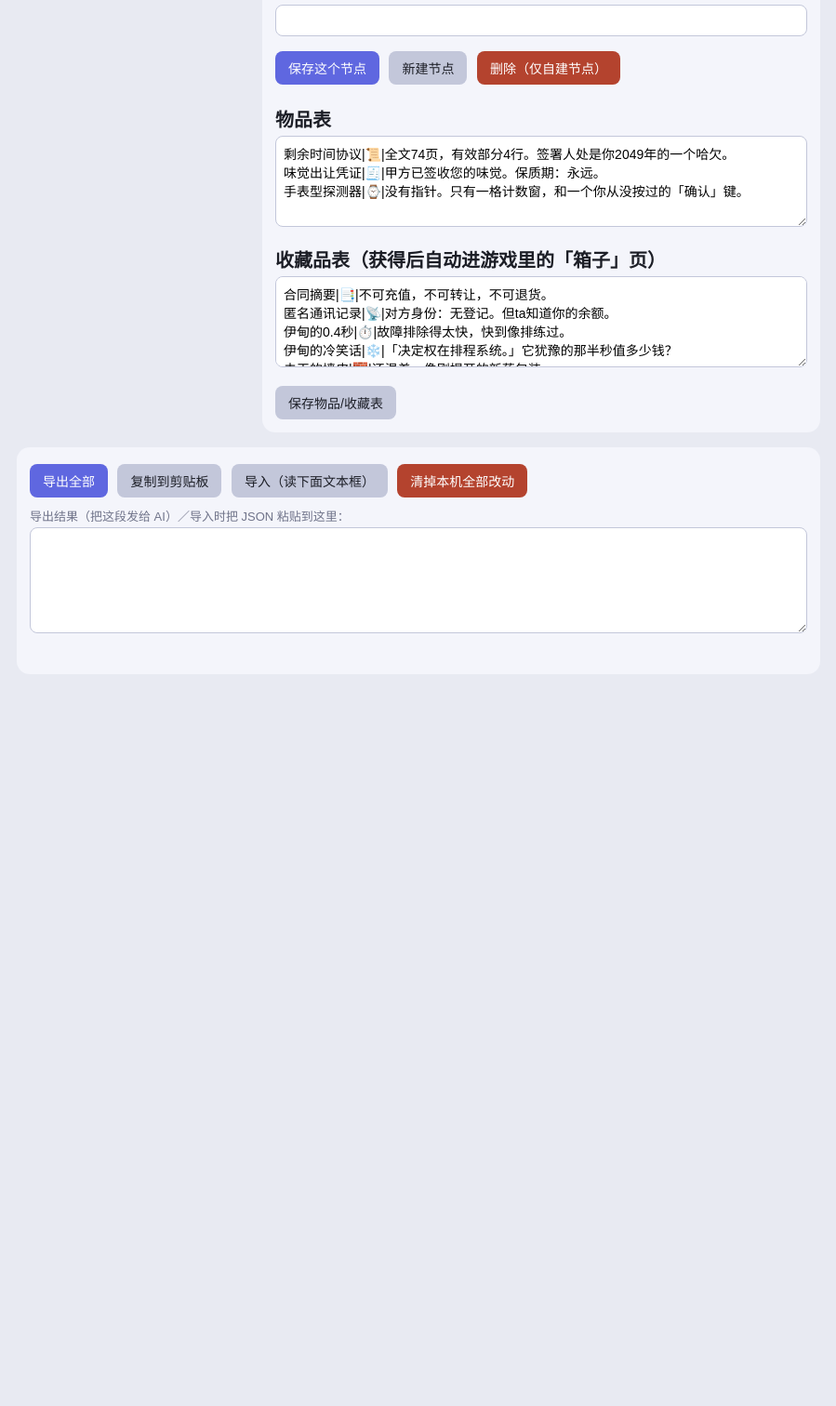
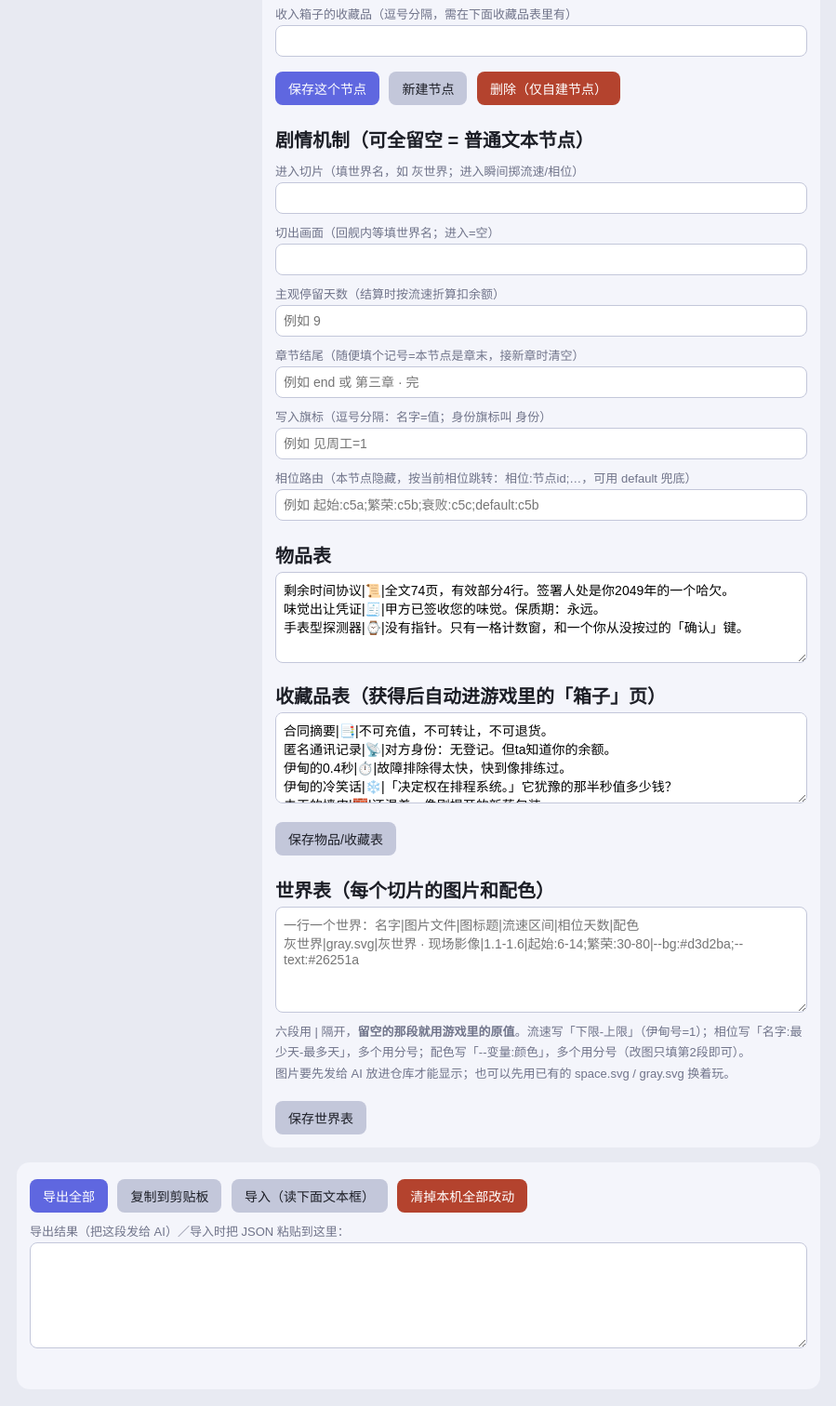
Before and after one commit to Alnas1/Eden, a plain HTML site: page dev.html in a window 1280 px wide. Shown: the part 880-2392 px from the top of the page at 93% size, without its empty margins (190-1089 px from the left). Before the commit the page ends 1623 px from the top, so only its background shows below. Drawn offline with Linux system fonts and the light colour scheme.

Commit message:
v6: 编辑页可改世界(配图/配色/流速/相位)与剧情机制字段(enter/stay/end/flags/相位路由/选项门槛)，sw 缓存补 dev 页

```diff
--- a/dev.html
+++ b/dev.html
@@ -33,7 +33,8 @@
 <div class="hint">
   在这里改剧情、加节点，<b>不用写代码</b>。<br>
   改动只保存在<b>这台设备的浏览器</b>里（草稿本）；要变成手机上的正式版，请点「导出全部」，把 JSON 文本发给 AI 合并进 data.js 推仓库（出版印刷）。<br>
-  选项写法：一行一个，<b>选项文字→目标节点id</b>（箭头用 → ）。
+  选项写法：一行一个，<b>选项文字→目标节点id</b>（箭头用 → ）。<br>
+  除了改文字，下方还能编辑<b>世界（切片）表</b>：每个世界的配图、配色、流速、相位——不用写代码。
 </div>
 
 <div class="cols">
@@ -45,7 +46,7 @@
     <input id="f_speaker">
     <label>正文（一行一段）</label>
     <textarea id="f_text" rows="7"></textarea>
-    <label>选项（一行一个：文字→目标id；留空=用下面的"继续"）</label>
+    <label>选项（一行一个：文字→目标id；有门槛加"←身份=摆渡人"；留空=用下面的"继续"）</label>
     <textarea id="f_choices" rows="4"></textarea>
     <label>无选项时接到的节点 id（可留空）</label>
     <input id="f_next">
@@ -63,11 +64,33 @@
       <button id="btn_del" class="red">删除（仅自建节点）</button>
     </div>
 
+    <h1 style="margin-top:22px">剧情机制（可全留空 = 普通文本节点）</h1>
+    <label>进入切片（填世界名，如 灰世界；进入瞬间掷流速/相位）</label>
+    <input id="f_enter">
+    <label>切出画面（回舰内等填世界名；进入=空）</label>
+    <input id="f_world">
+    <label>主观停留天数（结算时按流速折算扣余额）</label>
+    <input id="f_stay" placeholder="例如 9">
+    <label>章节结尾（随便填个记号=本节点是章末，接新章时清空）</label>
+    <input id="f_end" placeholder="例如 end 或 第三章 · 完">
+    <label>写入旗标（逗号分隔：名字=值；身份旗标叫 身份）</label>
+    <input id="f_flags" placeholder="例如 见周工=1">
+    <label>相位路由（本节点隐藏，按当前相位跳转：相位:节点id;…，可用 default 兜底）</label>
+    <input id="f_dispatch" placeholder="例如 起始:c5a;繁荣:c5b;衰败:c5c;default:c5b">
+
     <h1 style="margin-top:22px">物品表</h1>
     <textarea id="f_items" rows="5" placeholder="一行一个：名字|图标|描述&#10;剩余时间协议|📜|全文74页，有效部分4行。"></textarea>
     <h1 style="margin-top:16px">收藏品表（获得后自动进游戏里的「箱子」页）</h1>
     <textarea id="f_collect" rows="5" placeholder="一行一个：名字|图标|描述"></textarea>
     <div class="btnrow"><button id="btn_save_tables" class="gray">保存物品/收藏表</button></div>
+
+    <h1 style="margin-top:22px">世界表（每个切片的图片和配色）</h1>
+    <textarea id="f_worlds" rows="6" placeholder="一行一个世界：名字|图片文件|图标题|流速区间|相位天数|配色&#10;灰世界|gray.svg|灰世界 · 现场影像|1.1-1.6|起始:6-14;繁荣:30-80|--bg:#d3d2ba;--text:#26251a"></textarea>
+    <div class="hint" style="margin-top:6px">
+      六段用 | 隔开，<b>留空的那段就用游戏里的原值</b>。流速写「下限-上限」（伊甸号=1）；相位写「名字:最少天-最多天」，多个用分号；配色写「--变量:颜色」，多个用分号（改图只填第2段即可）。<br>
+      图片要先发给 AI 放进仓库才能显示；也可以先用已有的 space.svg / gray.svg 换着玩。
+    </div>
+    <div class="btnrow"><button id="btn_save_worlds" class="gray">保存世界表</button></div>
   </div>
 </div>
 
```
